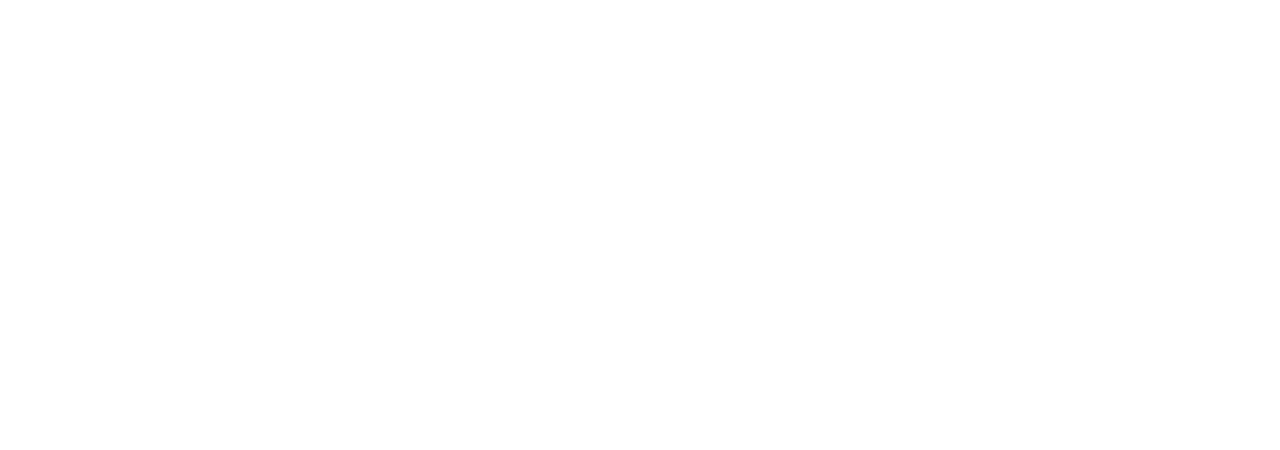
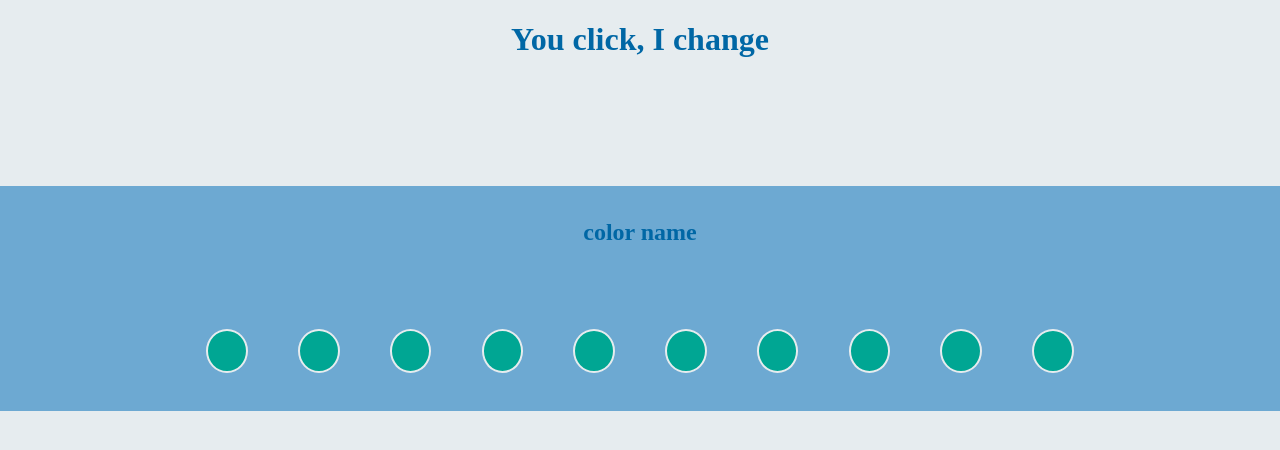
Before and after one commit to maddietale/js-basic-projects, a plain HTML site: page change-background/main.html in a window 1280 px wide. Drawn offline with Linux system fonts and the light colour scheme.

Commit message:
layout setup

```diff
--- a/change-background/main.css
+++ b/change-background/main.css
@@ -1,5 +1,33 @@
-* {
+body {
   margin: 0;
   padding: 0;
   background-color: #e6ecef;
 }
+
+h1,
+h2 {
+  color: #0067a5;
+  text-align: center;
+}
+
+.background {
+    padding: 1%;
+    margin-top: 10%;
+    overflow: hidden;
+    background-color: #6da9d2;
+}
+
+.container {
+  display: flex;
+  justify-content: center;
+}
+
+.colors {
+  width: 3%;
+  height: 40px;
+  margin: 2%;
+  margin-top: 5%;
+  border-radius: 50%;
+  border: solid 2px #e6ecef;
+  background-color: #00a693;
+}
--- a/change-background/main.html
+++ b/change-background/main.html
@@ -5,6 +5,26 @@
     <meta http-equiv="X-UA-Compatible" content="IE=edge" />
     <meta name="viewport" content="width=device-width, initial-scale=1.0" />
     <title>change-background</title>
+    <link rel="stylesheet" href="./main.css" />
+    <script src="./main.js"></script>
   </head>
-  <body></body>
+  <body>
+    <h1>You click, I change</h1>
+
+    <div class="background">
+      <h2>color name</h2>
+      <div class="container">
+        <div class="colors" id="color01"></div>
+        <div class="colors" id="color02"></div>
+        <div class="colors" id="color03"></div>
+        <div class="colors" id="color04"></div>
+        <div class="colors" id="color05"></div>
+        <div class="colors" id="color06"></div>
+        <div class="colors" id="color07"></div>
+        <div class="colors" id="color08"></div>
+        <div class="colors" id="color09"></div>
+        <div class="colors" id="color10"></div>
+      </div>
+    </div>
+  </body>
 </html>
```
Also changed, not shown: 1 other file.
